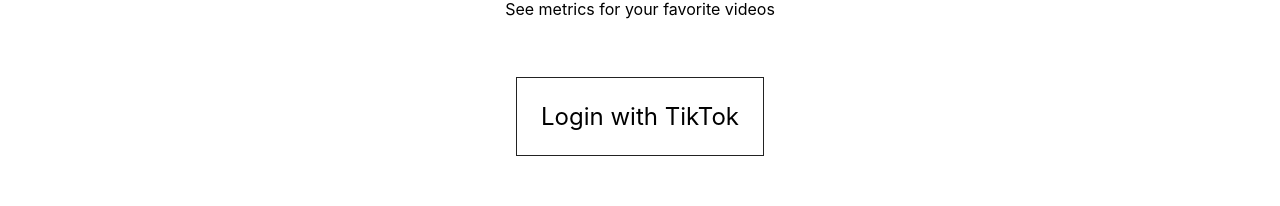
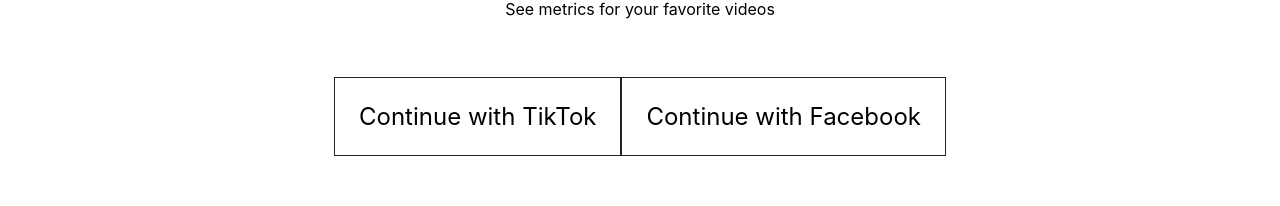
Before and after one commit to arellaTV/creative-alchemy-video-metrics, a Next.js app: page / in a window 1280 px wide. Shown: the part 228-434 px from the top of the page. Built offline with nearby package versions, Linux system fonts and the light colour scheme; no server answers.

Commit message:
Add Continue with Facebook login button

```diff
--- a/pages/index.tsx
+++ b/pages/index.tsx
@@ -24,6 +24,12 @@
       console.log({ response });
     });
   }, [FB]);
+
+  const handleFacebookLogin = () => {
+    FB.login((response:any) => {
+      console.log({ handleFacebookLoginResponse: response });
+    });
+  };
 
   return (
     <div className={styles.container}>
@@ -57,8 +63,9 @@
 
         <p className={styles.description}>
           <Link href="/api/oauth">
-            <a className={styles.loginButton}>Login with TikTok</a>
+            <a className={styles.loginButton}>Continue with TikTok</a>
           </Link>
+          <a className={styles.loginButton} onClick={handleFacebookLogin}>Continue with Facebook</a>
         </p>
       </main>
 
```
